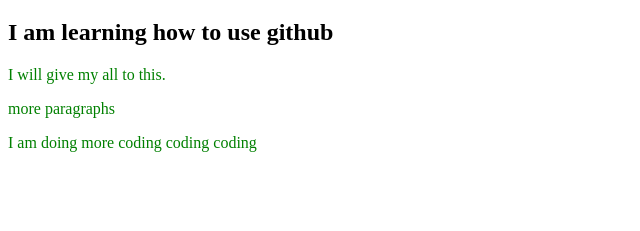
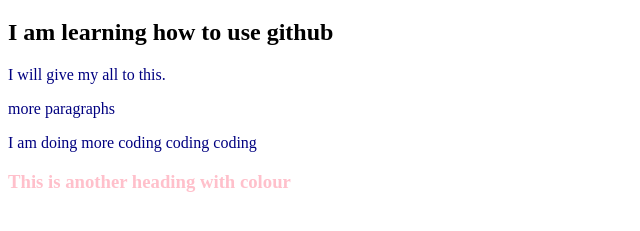
Before and after one commit to RabeyaAS/my-second-repo, a plain HTML site: page index.html in a window 1280 px wide. Shown: the part 61-292 px from the top of the page, without its empty margins (0-640 px from the left). Drawn offline with Linux system fonts and the light colour scheme.

Commit message:
added h style

```diff
--- a/index.html
+++ b/index.html
@@ -13,5 +13,6 @@
     <p>I will give my all to this.</p>
     <p>more paragraphs</p>
     <p>I am doing more coding coding coding</p>
+    <h3>This is another heading with colour</h3>
 </body>
 </html>
--- a/style.css
+++ b/style.css
@@ -1,3 +1,6 @@
 p{
-    color: green;
+    color: navy;
 }
+h3{
+    color: pink;
+}
```
